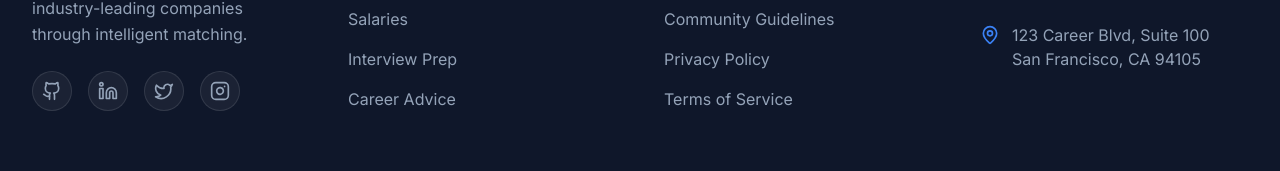
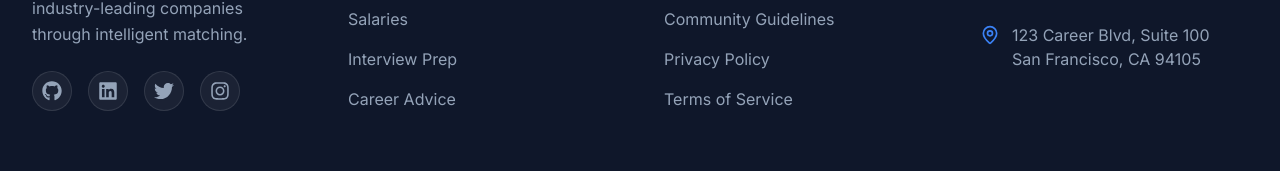
Before and after one commit to Khushboobari/Hireboard, a React (Vite) app in the folder client/: page / in a window 1280 px wide. Shown: the part 4584-4755 px from the top of the page. Built offline with nearby package versions, Linux system fonts and the light colour scheme; no server answers.

Commit message:
Fix: Replace removed Lucide brand icons with react-icons

```diff
--- a/client/package.json
+++ b/client/package.json
@@ -19,6 +19,7 @@
     "postcss": "^8.5.10",
     "react": "^19.2.4",
     "react-dom": "^19.2.4",
+    "react-icons": "^5.6.0",
     "react-redux": "^9.2.0",
     "react-router-dom": "^7.14.1",
     "tailwindcss": "^3.4.19"
--- a/client/src/pages/Home.jsx
+++ b/client/src/pages/Home.jsx
@@ -1,7 +1,8 @@
 import { motion } from 'framer-motion';
 import { Link, useNavigate } from 'react-router-dom';
 import Navbar from '../components/Navbar';
-import { Briefcase, Sparkles, Target, ArrowRight, ShieldCheck, Users, Zap, CheckCircle, TrendingUp, Award, MessageSquare, Search, Layout, Database, Layers, BarChart, GraduationCap, Github, Linkedin, Twitter, Instagram, Mail, Phone, MapPin } from 'lucide-react';
+import { Briefcase, Sparkles, Target, ArrowRight, ShieldCheck, Users, Zap, CheckCircle, TrendingUp, Award, MessageSquare, Search, Layout, Database, Layers, BarChart, GraduationCap, Mail, Phone, MapPin } from 'lucide-react';
+import { FaGithub, FaLinkedin, FaTwitter, FaInstagram } from 'react-icons/fa';
 import { useEffect, useState } from 'react';
 import { useDispatch, useSelector } from 'react-redux';
 import { fetchJobs } from '../features/jobs/jobSlice';
@@ -479,16 +480,16 @@ const Home = () => {
               </p>
               <div className="flex items-center space-x-4">
                 <a href="#" className="w-10 h-10 bg-white/5 border border-white/10 rounded-full flex items-center justify-center text-slate-400 hover:text-white hover:bg-blue-600 hover:border-blue-600 transition-all">
-                  <Github className="w-5 h-5" />
+                  <FaGithub className="w-5 h-5" />
                 </a>
                 <a href="#" className="w-10 h-10 bg-white/5 border border-white/10 rounded-full flex items-center justify-center text-slate-400 hover:text-white hover:bg-blue-600 hover:border-blue-600 transition-all">
-                  <Linkedin className="w-5 h-5" />
+                  <FaLinkedin className="w-5 h-5" />
                 </a>
                 <a href="#" className="w-10 h-10 bg-white/5 border border-white/10 rounded-full flex items-center justify-center text-slate-400 hover:text-white hover:bg-blue-600 hover:border-blue-600 transition-all">
-                  <Twitter className="w-5 h-5" />
+                  <FaTwitter className="w-5 h-5" />
                 </a>
                 <a href="#" className="w-10 h-10 bg-white/5 border border-white/10 rounded-full flex items-center justify-center text-slate-400 hover:text-white hover:bg-blue-600 hover:border-blue-600 transition-all">
-                  <Instagram className="w-5 h-5" />
+                  <FaInstagram className="w-5 h-5" />
                 </a>
               </div>
             </div>
```
Also changed, not shown: 1 other file (tests, documents, lock files or other folders).
